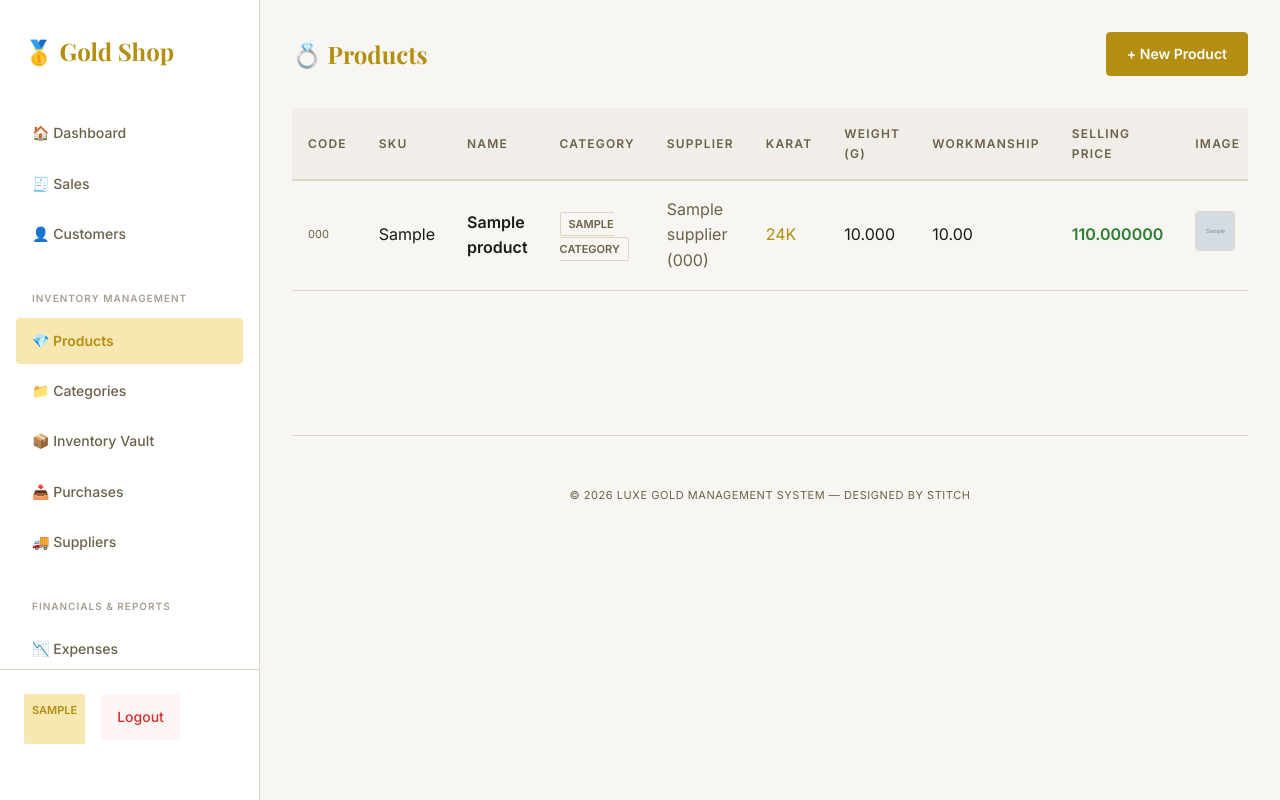
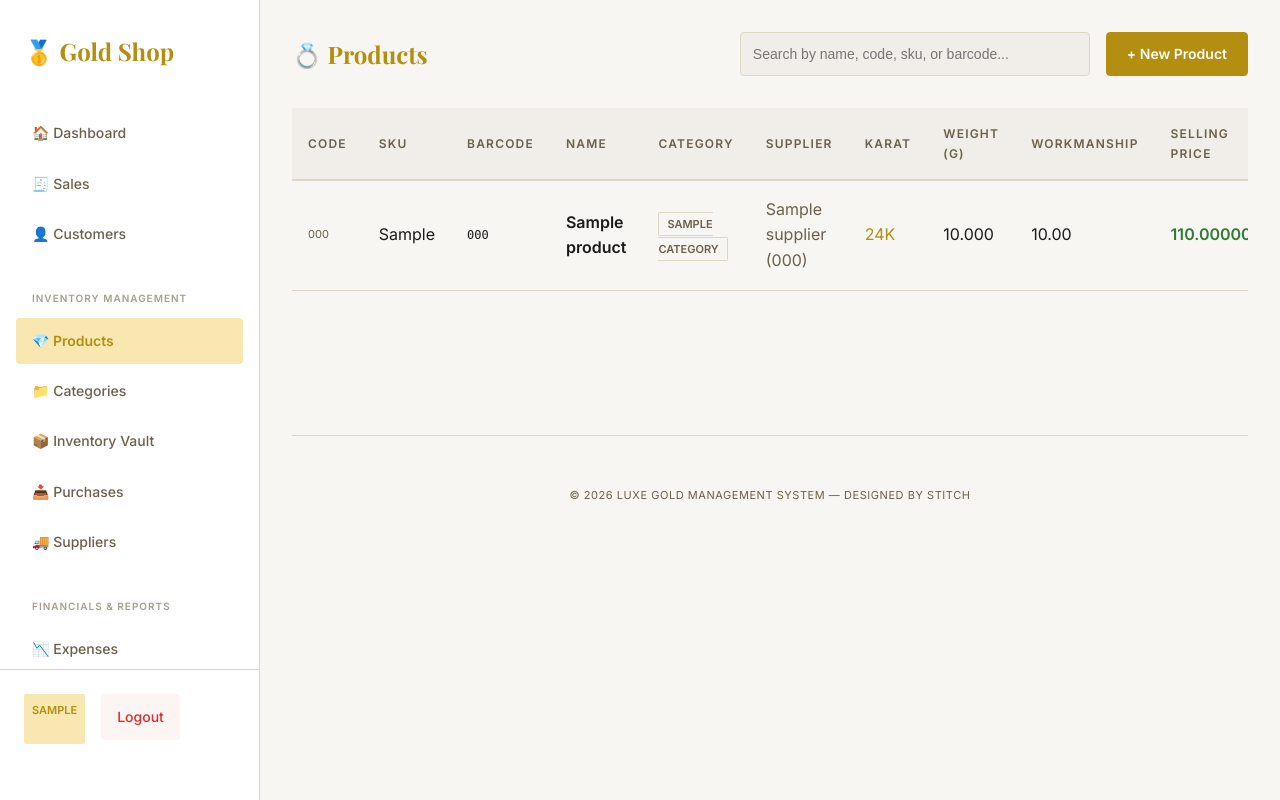
Before and after one commit to Fady-Faltaows/gold_shop, a Django app: page /products/ in a window 1280 px wide. Run offline with Django 5.2, Linux system fonts and the light colour scheme; a user stored in the database is signed in; tables that the repository leaves empty hold one stand-in row (values such as "Sample post"); grey boxes marked "Sample" are stand-in pictures.

Commit message:
scanner using

```diff
--- a/prototype/templates/prototype/product_list.html
+++ b/prototype/templates/prototype/product_list.html
@@ -4,15 +4,19 @@
 {% block content %}
 <div class="d-flex justify-content-between align-items-center mb-4">
     <h2 style="margin: 0;">💍 Products</h2>
-    <a href="{% url 'product_create' %}" class="stitch-btn stitch-btn-primary">+ New Product</a>
+    <div class="d-flex gap-2">
+        <input type="search" id="product-list-search" class="stitch-input" placeholder="Search by name, code, sku, or barcode..." style="width: 350px;">
+        <a href="{% url 'product_create' %}" class="stitch-btn stitch-btn-primary">+ New Product</a>
+    </div>
 </div>
 
 <div class="stitch-table-container">
-    <table class="stitch-table">
+    <table class="stitch-table" id="products-table">
         <thead>
             <tr>
                 <th>Code</th>
                 <th>SKU</th>
+                <th>Barcode</th>
                 <th>Name</th>
                 <th>Category</th>
                 <th>Supplier</th>
@@ -25,9 +29,11 @@
         </thead>
         <tbody>
             {% for product in products %}
-            <tr>
+            <tr class="product-row"
+                data-search="{{ product.name|lower }} {{ product.product_code|lower }} {{ product.sku|default:''|lower }} {{ product.barcode|default:''|lower }}">
                 <td style="font-size: 11px; color: var(--stitch-on-surface-variant);">{{ product.product_code }}</td>
                 <td>{{ product.sku|default:"—" }}</td>
+                <td style="font-family: monospace; font-size: 12px;">{{ product.barcode|default:"—" }}</td>
                 <td class="fw-bold">{{ product.name }}</td>
                 <td>
                     <span class="stitch-badge stitch-badge-outline">{{ product.category }}</span>
@@ -50,4 +56,20 @@
         </tbody>
     </table>
 </div>
+
+<script>
+document.getElementById('product-list-search').addEventListener('input', function() {
+    const term = this.value.toLowerCase().trim();
+    const rows = document.querySelectorAll('.product-row');
+
+    rows.forEach(row => {
+        const searchData = row.dataset.search;
+        if (searchData.includes(term)) {
+            row.style.display = '';
+        } else {
+            row.style.display = 'none';
+        }
+    });
+});
+</script>
 {% endblock %}
```
Also changed, not shown: prototype/templates/prototype/purchase_create.html (+20 -2 lines), prototype/templates/prototype/sale_create.html (+23 -2 lines).
